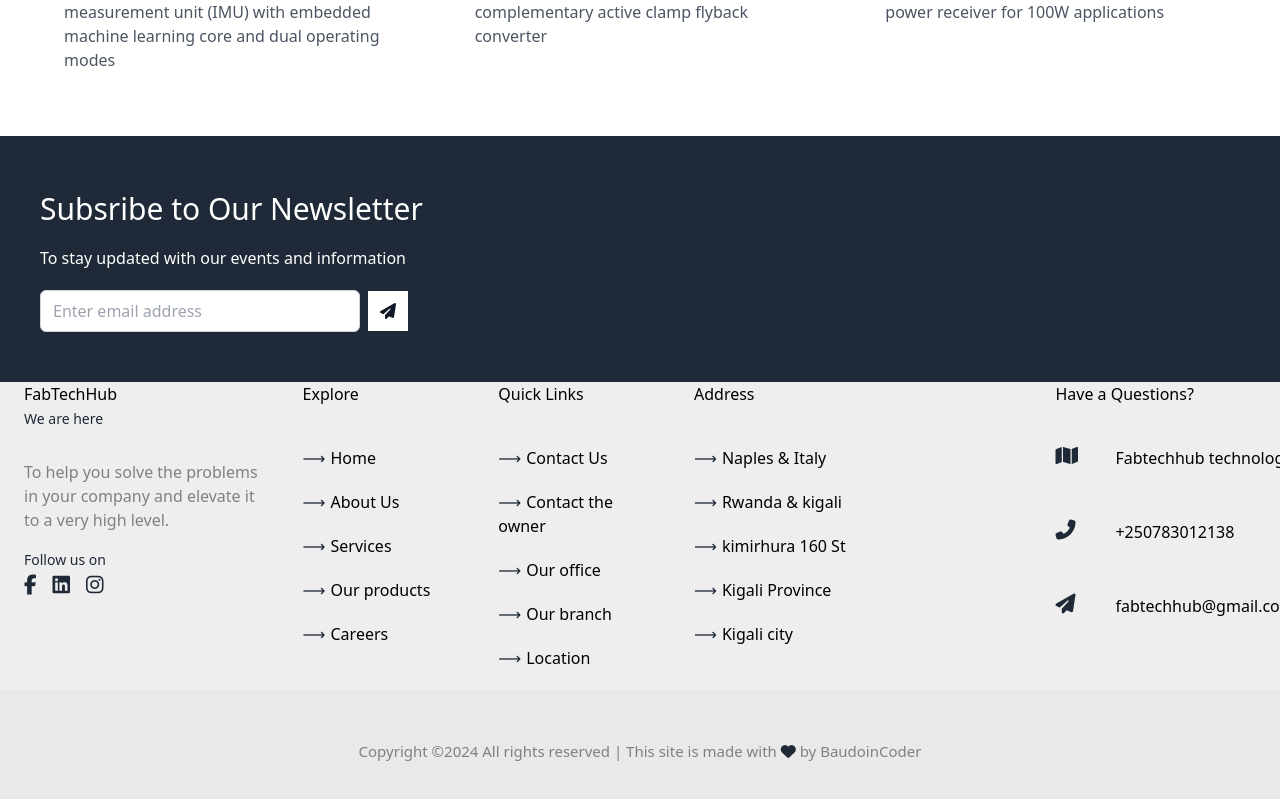
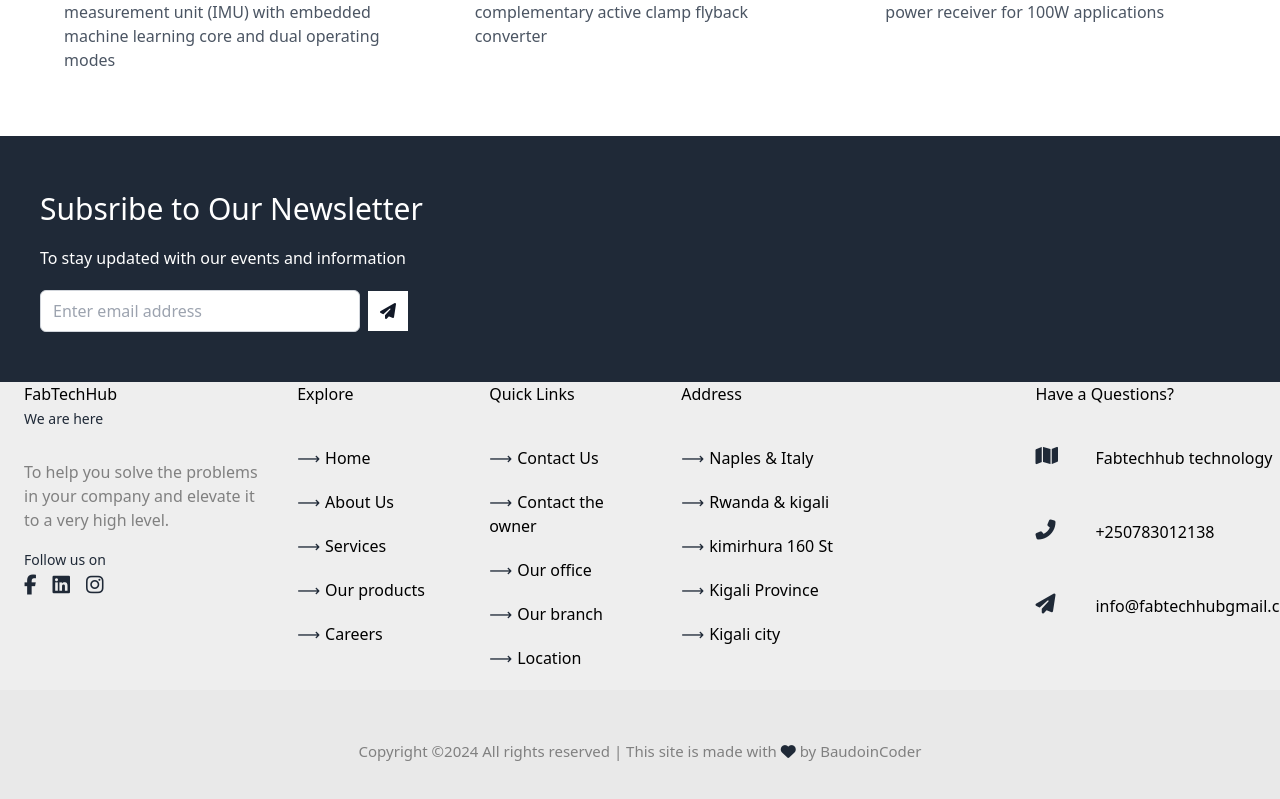
Before and after one commit to baudoinvic/fabcom, a React (Vite) app: page /buy in a window 1280 px wide. Shown: the part 1127-1926 px from the top of the page. Built offline with nearby package versions, Linux system fonts and the light colour scheme.

Commit message:
changing mail

```diff
--- a/src/compontents/Footer.jsx
+++ b/src/compontents/Footer.jsx
@@ -185,7 +185,7 @@
               </li>
               <li>
                 <i className="fa fa-paper-plane"></i>
-                fabtechhub@gmail.com
+                info@fabtechhubgmail.com
               </li>
             </ul>
           </div>
```
